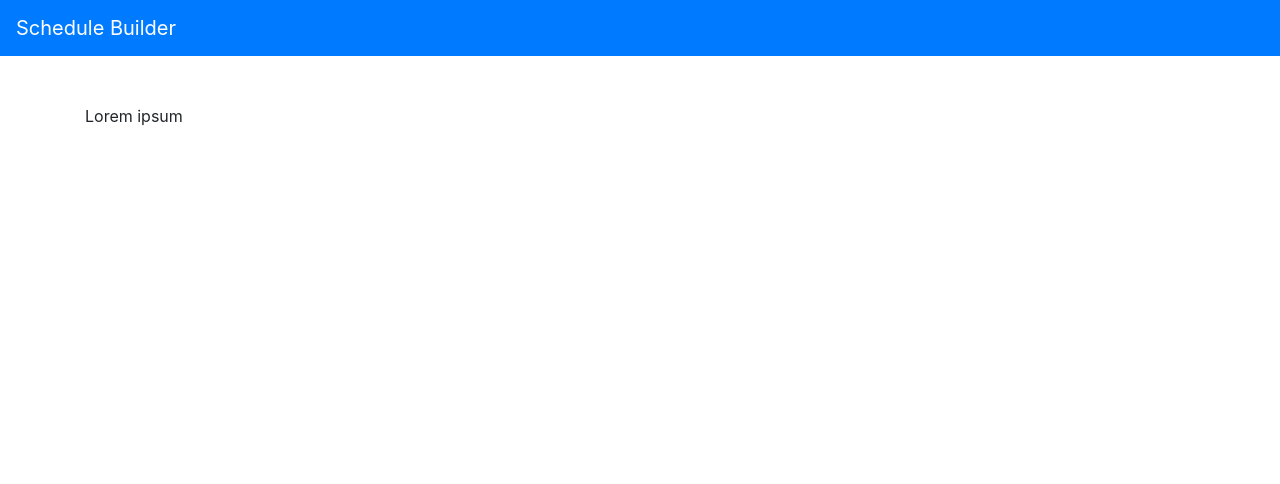
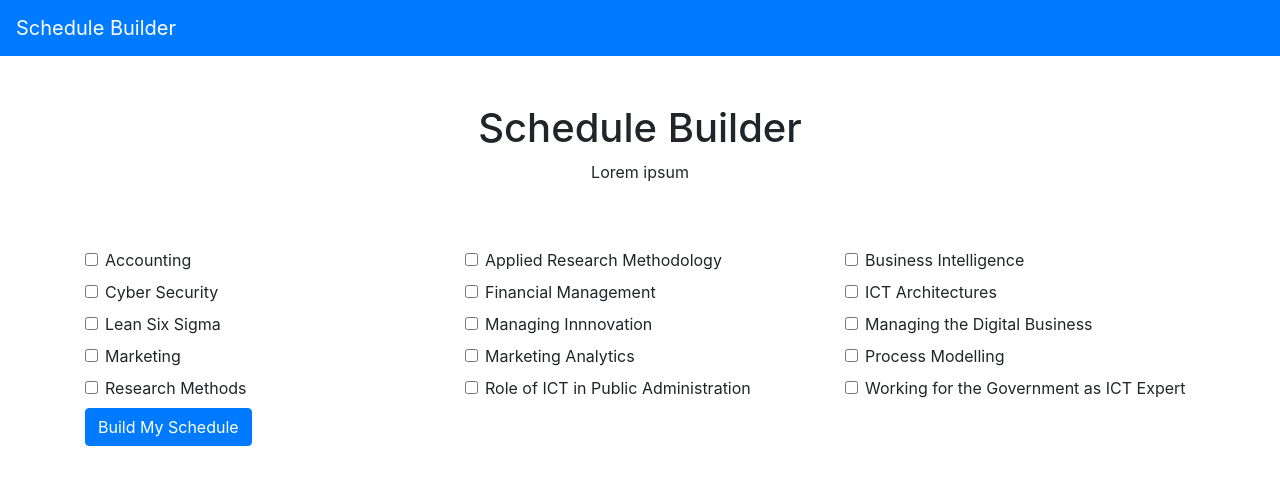
Before and after one commit to rblinde/schedule-builder, a website built with Parcel: page src/index.html in a window 1280 px wide. Built offline with nearby package versions, Linux system fonts and the light colour scheme.

Commit message:
:sparkles: Added list of courses

```diff
--- a/src/index.html
+++ b/src/index.html
@@ -14,9 +14,123 @@
   </nav>
 
   <main role="main" class="container mt-5">
+    <div class="row text-center mb-5">
+      <div class="col-sm">
+        <h1>Schedule Builder</h1>
+        <p>Lorem ipsum</p>
+      </div>
+    </div>
+
     <div class="row">
-      <div class="col-sm">
-        <p>Lorem ipsum</p>
+      <div class="col-sm-6 col-lg-4">
+        <div class="form-check pb-2">
+          <input class="form-check-input" type="checkbox" name="courses" value="4353ACC03" id="4353ACC03">
+          <label class="form-check-label" for="4353ACC03">Accounting</label>
+        </div>
+      </div>
+
+      <div class="col-sm-6 col-lg-4">
+        <div class="form-check pb-2">
+          <input class="form-check-input" type="checkbox" name="courses" value="4353APRM4" id="4353APRM4">
+          <label class="form-check-label" for="4353APRM4">Applied Research Methodology</label>
+        </div>
+      </div>
+
+      <div class="col-sm-6 col-lg-4">
+        <div class="form-check pb-2">
+          <input class="form-check-input" type="checkbox" name="courses" value="4353BUSI4" id="4353BUSI4">
+          <label class="form-check-label" for="4353BUSI4">Business Intelligence</label>
+        </div>
+      </div>
+
+      <div class="col-sm-6 col-lg-4">
+        <div class="form-check pb-2">
+          <input class="form-check-input" type="checkbox" name="courses" value="4353SYBSC" id="4353SYBSC">
+          <label class="form-check-label" for="4353SYBSC">Cyber Security</label>
+        </div>
+      </div>
+
+      <div class="col-sm-6 col-lg-4">
+        <div class="form-check pb-2">
+          <input class="form-check-input" type="checkbox" name="courses" value="4603BSFM3" id="4603BSFM3">
+          <label class="form-check-label" for="4603BSFM3">Financial Management</label>
+        </div>
+      </div>
+
+      <div class="col-sm-6 col-lg-4">
+        <div class="form-check pb-2">
+          <input class="form-check-input" type="checkbox" name="courses" value="4353ICTA6" id="4353ICTA6">
+          <label class="form-check-label" for="4353ICTA6">ICT Architectures</label>
+        </div>
+      </div>
+
+      <div class="col-sm-6 col-lg-4">
+        <div class="form-check pb-2">
+          <input class="form-check-input" type="checkbox" name="courses" value="4353LSS03" id="4353LSS03">
+          <label class="form-check-label" for="4353LSS03">Lean Six Sigma</label>
+        </div>
+      </div>
+
+      <div class="col-sm-6 col-lg-4">
+        <div class="form-check pb-2">
+          <input class="form-check-input" type="checkbox" name="courses" value="4353MANIN" id="4353MANIN">
+          <label class="form-check-label" for="4353MANIN">Managing Innnovation</label>
+        </div>
+      </div>
+
+      <div class="col-sm-6 col-lg-4">
+        <div class="form-check pb-2">
+          <input class="form-check-input" type="checkbox" name="courses" value="4353MTDB3" id="4353MTDB3">
+          <label class="form-check-label" for="4353MTDB3">Managing the Digital Business</label>
+        </div>
+      </div>
+
+      <div class="col-sm-6 col-lg-4">
+        <div class="form-check pb-2">
+          <input class="form-check-input" type="checkbox" name="courses" value="4603BSMA3" id="4603BSMA3">
+          <label class="form-check-label" for="4603BSMA3">Marketing</label>
+        </div>
+      </div>
+
+      <div class="col-sm-6 col-lg-4">
+        <div class="form-check pb-2">
+          <input class="form-check-input" type="checkbox" name="courses" value="4353MAAN3" id="4353MAAN3">
+          <label class="form-check-label" for="4353MAAN3">Marketing Analytics</label>
+        </div>
+      </div>
+
+      <div class="col-sm-6 col-lg-4">
+        <div class="form-check pb-2">
+          <input class="form-check-input" type="checkbox" name="courses" value="4353PROMO" id="4353PROMO">
+          <label class="form-check-label" for="4353PROMO">Process Modelling</label>
+        </div>
+      </div>
+
+      <div class="col-sm-6 col-lg-4">
+        <div class="form-check pb-2">
+          <input class="form-check-input" type="checkbox" name="courses" value="4603BSRM5" id="4603BSRM5">
+          <label class="form-check-label" for="4603BSRM5">Research Methods</label>
+        </div>
+      </div>
+
+      <div class="col-sm-6 col-lg-4">
+        <div class="form-check pb-2">
+          <input class="form-check-input" type="checkbox" name="courses" value="4353RITPA" id="4353RITPA">
+          <label class="form-check-label" for="4353RITPA">Role of ICT in Public Administration</label>
+        </div>
+      </div>
+
+      <div class="col-sm-6 col-lg-4">
+        <div class="form-check pb-2">
+          <input class="form-check-input" type="checkbox" name="courses" value="4353WGICT" id="4353WGICT">
+          <label class="form-check-label" for="4353WGICT">Working for the Government as ICT Expert</label>
+        </div>
+      </div>
+    </div>
+
+    <div class="row">
+      <div class="col">
+        <button type="submit" class="btn btn-primary" id="build-btn">Build My Schedule</button>
       </div>
     </div>
   </main>
```
